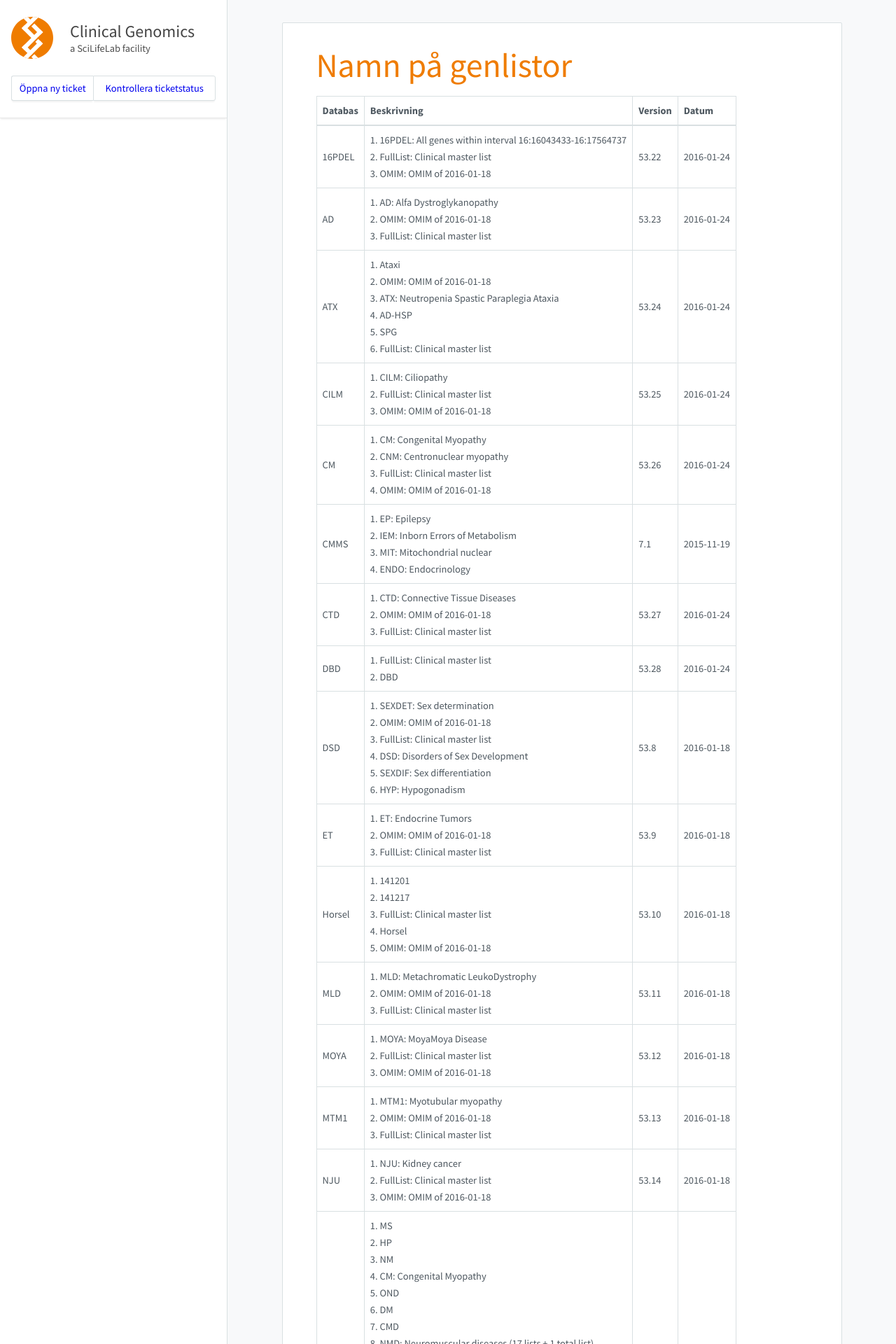
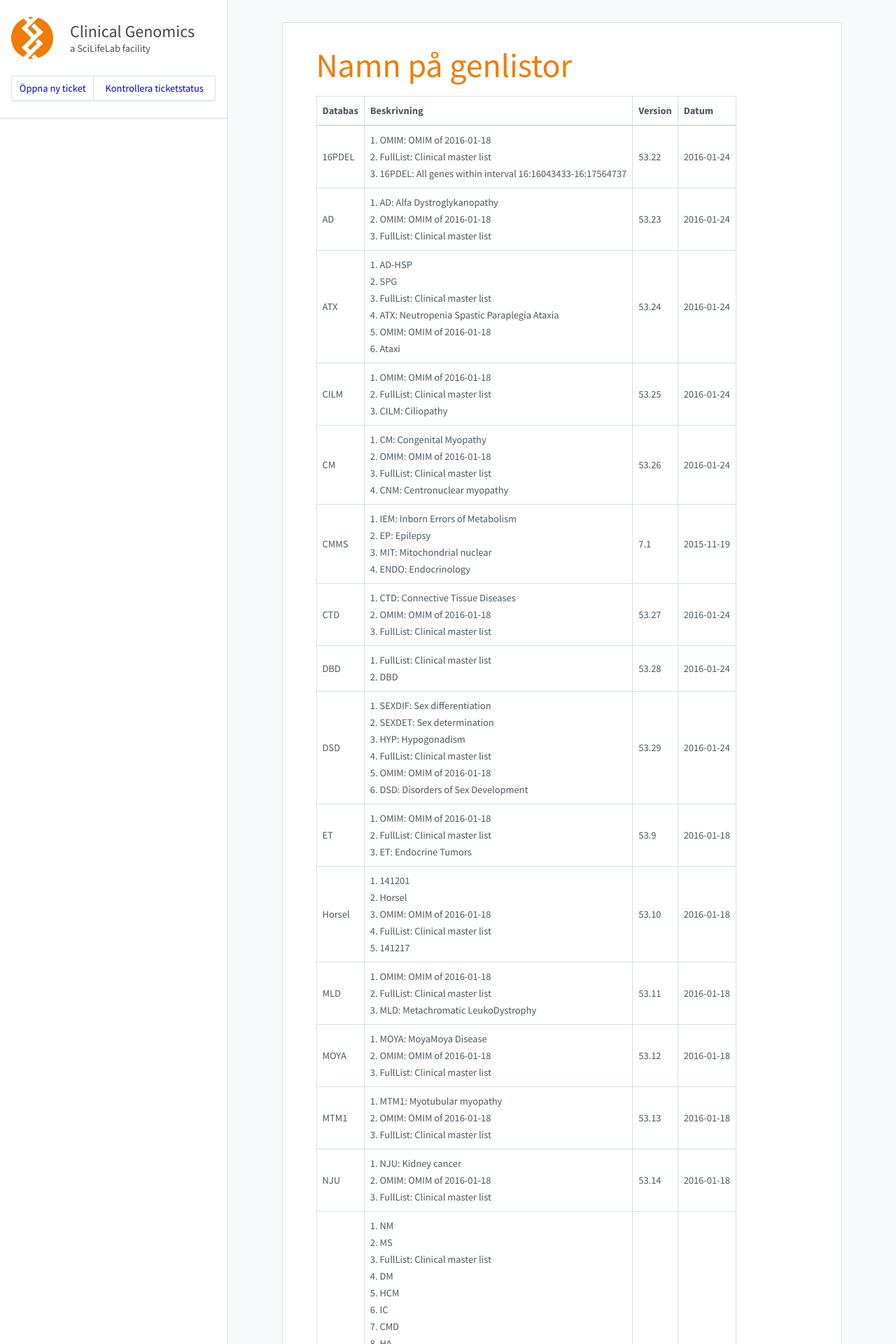
Before and after one commit to Clinical-Genomics/clinical-genomics.github.io, a Jekyll site: the page built from _pages/namnpagenlistor.md, in a window 1280 px wide. Shown: the top 1920 px of the page at 70% size. Built offline with Jekyll 4.4.1, drawn with Linux system fonts in a browser that asks for light colours; nearby versions of some CDN libraries; some of the changed text lies outside the part shown.

Commit message:
Update to cust002-DSD.txt

```diff
--- a/_pages/namnpagenlistor.md
+++ b/_pages/namnpagenlistor.md
@@ -8,27 +8,27 @@
 
 |Databas|Beskrivning|Version|Datum|
 |---|---|---|---|
-|16PDEL|1. 16PDEL: All genes within interval 16:16043433-16:17564737<br />2. FullList: Clinical master list<br />3. OMIM: OMIM of 2016-01-18<br />|53.22|2016-01-24|
+|16PDEL|1. OMIM: OMIM of 2016-01-18<br />2. FullList: Clinical master list<br />3. 16PDEL: All genes within interval 16:16043433-16:17564737<br />|53.22|2016-01-24|
 |AD|1. AD: Alfa Dystroglykanopathy<br />2. OMIM: OMIM of 2016-01-18<br />3. FullList: Clinical master list<br />|53.23|2016-01-24|
-|ATX|1. Ataxi<br />2. OMIM: OMIM of 2016-01-18<br />3. ATX: Neutropenia Spastic Paraplegia Ataxia<br />4. AD-HSP<br />5. SPG<br />6. FullList: Clinical master list<br />|53.24|2016-01-24|
-|CILM|1. CILM: Ciliopathy<br />2. FullList: Clinical master list<br />3. OMIM: OMIM of 2016-01-18<br />|53.25|2016-01-24|
-|CM|1. CM: Congenital Myopathy<br />2. CNM: Centronuclear myopathy<br />3. FullList: Clinical master list<br />4. OMIM: OMIM of 2016-01-18<br />|53.26|2016-01-24|
-|CMMS|1. EP: Epilepsy<br />2. IEM: Inborn Errors of Metabolism<br />3. MIT: Mitochondrial nuclear<br />4. ENDO: Endocrinology<br />|7.1|2015-11-19|
+|ATX|1. AD-HSP<br />2. SPG<br />3. FullList: Clinical master list<br />4. ATX: Neutropenia Spastic Paraplegia Ataxia<br />5. OMIM: OMIM of 2016-01-18<br />6. Ataxi<br />|53.24|2016-01-24|
+|CILM|1. OMIM: OMIM of 2016-01-18<br />2. FullList: Clinical master list<br />3. CILM: Ciliopathy<br />|53.25|2016-01-24|
+|CM|1. CM: Congenital Myopathy<br />2. OMIM: OMIM of 2016-01-18<br />3. FullList: Clinical master list<br />4. CNM: Centronuclear myopathy<br />|53.26|2016-01-24|
+|CMMS|1. IEM: Inborn Errors of Metabolism<br />2. EP: Epilepsy<br />3. MIT: Mitochondrial nuclear<br />4. ENDO: Endocrinology<br />|7.1|2015-11-19|
 |CTD|1. CTD: Connective Tissue Diseases<br />2. OMIM: OMIM of 2016-01-18<br />3. FullList: Clinical master list<br />|53.27|2016-01-24|
 |DBD|1. FullList: Clinical master list<br />2. DBD<br />|53.28|2016-01-24|
-|DSD|1. SEXDET: Sex determination<br />2. OMIM: OMIM of 2016-01-18<br />3. FullList: Clinical master list<br />4. DSD: Disorders of Sex Development<br />5. SEXDIF: Sex differentiation<br />6. HYP: Hypogonadism<br />|53.8|2016-01-18|
-|ET|1. ET: Endocrine Tumors<br />2. OMIM: OMIM of 2016-01-18<br />3. FullList: Clinical master list<br />|53.9|2016-01-18|
-|Horsel|1. 141201<br />2. 141217<br />3. FullList: Clinical master list<br />4. Horsel<br />5. OMIM: OMIM of 2016-01-18<br />|53.10|2016-01-18|
-|MLD|1. MLD: Metachromatic LeukoDystrophy<br />2. OMIM: OMIM of 2016-01-18<br />3. FullList: Clinical master list<br />|53.11|2016-01-18|
-|MOYA|1. MOYA: MoyaMoya Disease<br />2. FullList: Clinical master list<br />3. OMIM: OMIM of 2016-01-18<br />|53.12|2016-01-18|
+|DSD|1. SEXDIF: Sex differentiation<br />2. SEXDET: Sex determination<br />3. HYP: Hypogonadism<br />4. FullList: Clinical master list<br />5. OMIM: OMIM of 2016-01-18<br />6. DSD: Disorders of Sex Development<br />|53.29|2016-01-24|
+|ET|1. OMIM: OMIM of 2016-01-18<br />2. FullList: Clinical master list<br />3. ET: Endocrine Tumors<br />|53.9|2016-01-18|
+|Horsel|1. 141201<br />2. Horsel<br />3. OMIM: OMIM of 2016-01-18<br />4. FullList: Clinical master list<br />5. 141217<br />|53.10|2016-01-18|
+|MLD|1. OMIM: OMIM of 2016-01-18<br />2. FullList: Clinical master list<br />3. MLD: Metachromatic LeukoDystrophy<br />|53.11|2016-01-18|
+|MOYA|1. MOYA: MoyaMoya Disease<br />2. OMIM: OMIM of 2016-01-18<br />3. FullList: Clinical master list<br />|53.12|2016-01-18|
 |MTM1|1. MTM1: Myotubular myopathy<br />2. OMIM: OMIM of 2016-01-18<br />3. FullList: Clinical master list<br />|53.13|2016-01-18|
-|NJU|1. NJU: Kidney cancer<br />2. FullList: Clinical master list<br />3. OMIM: OMIM of 2016-01-18<br />|53.14|2016-01-18|
-|NMD|1. MS<br />2. HP<br />3. NM<br />4. CM: Congenital Myopathy<br />5. OND<br />6. DM<br />7. CMD<br />8. NMD: Neuromuscular diseases (17 lists + 1 total list)<br />9. HA<br />10. CRD<br />11. IC<br />12. OM<br />13. OMIM: OMIM of 2016-01-18<br />14. MD<br />15. HCM<br />16. MM<br />17. ACM<br />18. MND<br />19. CMS<br />20. HMSN<br />21. FullList: Clinical master list<br />|53.15|2016-01-18|
+|NJU|1. NJU: Kidney cancer<br />2. OMIM: OMIM of 2016-01-18<br />3. FullList: Clinical master list<br />|53.14|2016-01-18|
+|NMD|1. NM<br />2. MS<br />3. FullList: Clinical master list<br />4. DM<br />5. HCM<br />6. IC<br />7. CMD<br />8. HA<br />9. OM<br />10. HMSN<br />11. OND<br />12. CM: Congenital Myopathy<br />13. CMS<br />14. ACM<br />15. NMD: Neuromuscular diseases (17 lists + 1 total list)<br />16. MM<br />17. CRD<br />18. MND<br />19. OMIM: OMIM of 2016-01-18<br />20. MD<br />21. HP<br />|53.15|2016-01-18|
 |OMIM|1. OMIM: OMIM of 2016-01-18<br />2. FullList: Clinical master list<br />|53.16|2016-01-18|
-|ORO|1. OMIM: OMIM of 2016-01-18<br />2. ORO: Oro-facial-digital syndrome<br />3. FullList: Clinical master list<br />|53.17|2016-01-18|
+|ORO|1. OMIM: OMIM of 2016-01-18<br />2. FullList: Clinical master list<br />3. ORO: Oro-facial-digital syndrome<br />|53.17|2016-01-18|
 |PAF1|1. PAF1: RNA polymerase II-associated factor<br />2. OMIM: OMIM of 2016-01-18<br />3. FullList: Clinical master list<br />|53.18|2016-01-18|
-|PID|1. PID: Primary Immune Deficiency<br />2. PIDCAD: PID Candidates<br />3. FullList: Clinical master list<br />|7.2|2015-10-21|
+|PID|1. PIDCAD: PID Candidates<br />2. PID: Primary Immune Deficiency<br />3. FullList: Clinical master list<br />|7.2|2015-10-21|
 |SCN|1. SCN: Neutropenia<br />2. OMIM: OMIM of 2016-01-18<br />3. FullList: Clinical master list<br />|53.19|2016-01-18|
-|SHANK1|1. FullList: Clinical master list<br />2. SHANK1: SH3 and multiple ankyrin repeat domains 1<br />3. OMIM: OMIM of 2016-01-18<br />|53.20|2016-01-18|
-|SKD|1. SKD: Skeletal dysplasia<br />2. FullList: Clinical master list<br />3. OMIM: OMIM of 2016-01-18<br />|53.21|2016-01-18|
+|SHANK1|1. OMIM: OMIM of 2016-01-18<br />2. FullList: Clinical master list<br />3. SHANK1: SH3 and multiple ankyrin repeat domains 1<br />|53.20|2016-01-18|
+|SKD|1. OMIM: OMIM of 2016-01-18<br />2. FullList: Clinical master list<br />3. SKD: Skeletal dysplasia<br />|53.21|2016-01-18|
 |mtDNA|Mitochondrial DNA|8.0|2015-11-30|
```
